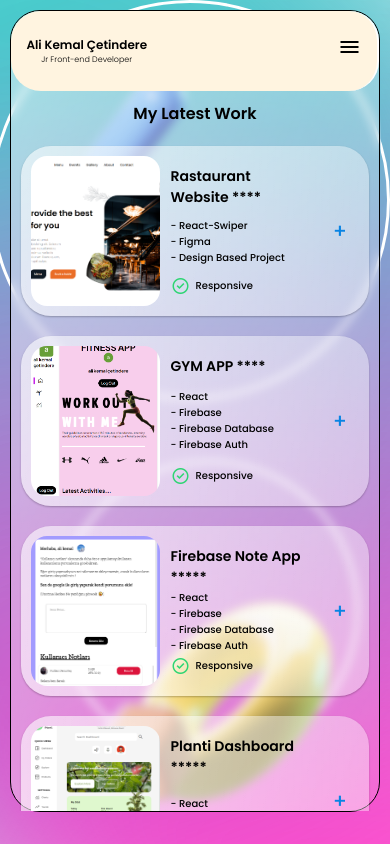
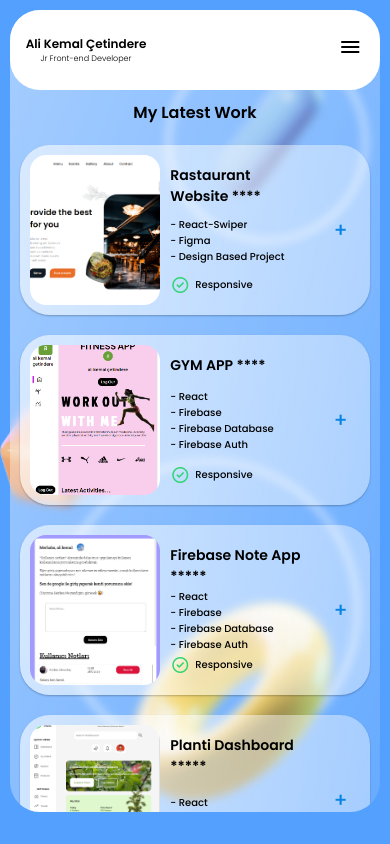
Before and after one commit to alkm-cet/Portfolio, a React (Create React App) app: page /Portfolio in a window 390 px wide. Built offline with nearby package versions, Linux system fonts and the light colour scheme.

Commit message:
border-overflow-bgcolor adjustments

```diff
--- a/src/App.css
+++ b/src/App.css
@@ -45,7 +45,7 @@
   .App {
     width: 95%;
     height: 95%;
-    border: 1px solid black;
+    border: none;
   }
 }
 
--- a/src/components/LeftNavBar/LeftNavBar.css
+++ b/src/components/LeftNavBar/LeftNavBar.css
@@ -20,7 +20,7 @@
         width: 100%;
         position: absolute;
         overflow: hidden;
-        background-color: rgb(255, 244, 224);
+        background-color: white;
         border-radius: 30px;
     }
 }
@@ -30,7 +30,9 @@
     .LeftNavBar.show {
         gap: 20px;
         width: 100%;
-        background-color: rgb(255, 244, 224);
+        background-color: white;
+
+
         position: absolute;
         border-radius: 30px 30px 10px 10px;
         /* border: 1px solid black; */
--- a/src/components/RightSide/RightSidePages/PortfolioPage/Portfolio.css
+++ b/src/components/RightSide/RightSidePages/PortfolioPage/Portfolio.css
@@ -2,6 +2,8 @@
     width: 100%;
     height: 100%;
     /* border: 1px solid black; */
+    border-radius: 30px;
+    overflow: hidden;
 
 }
 
--- a/src/index.css
+++ b/src/index.css
@@ -9,6 +9,13 @@ body {
   overflow: hidden;
   overflow-x: hidden;
 }
+
+@media (max-width:768px) {
+  body {
+    background: #54a0ff
+  }
+}
+
 
 .blueobject {
   /* border: 2px solid black; */
@@ -22,6 +29,13 @@ body {
   top: 7%;
   left: 15%;
 }
+
+@media (max-width:768px) {
+  .blueobject {
+   left: 50%;
+  }
+}
+
 
 .yellowobject {
   /* border: 2px solid black; */
@@ -49,6 +63,14 @@ body {
   right: 50%;
 }
 
+@media (max-width:768px) {
+  .cubeobject {
+    left: 0;
+    bottom: 40%;
+  }
+}
+
+
 .toprightbigcircle {
   width: 1080px;
   height: 1080px;
@@ -64,6 +86,12 @@ body {
   z-index: -1;
 }
 
+@media (max-width:768px) {
+  .toprightbigcircle {
+    display: none;
+  }
+}
+
 .bottomleftbigcircle {
   width: 1080px;
   height: 1080px;
@@ -77,6 +105,12 @@ body {
   background: linear-gradient(180deg, rgba(0, 194, 255, 0) 0%, #FF29C3 100%);
   filter: blur(100px);
   z-index: -1;
+}
+
+@media (max-width:768px) {
+  .bottomleftbigcircle {
+    display: none;
+  }
 }
 
 .bottomleftsmallcircle {
@@ -100,3 +134,12 @@ body {
   top: 0;
   right: 0;
 }
+
+@media (max-width:768px) {
+  .toprightsmallcircle {
+    top: 5%;
+    right: 6%;
+    width: 200px;
+    height: 200px;
+  }
+}
```
